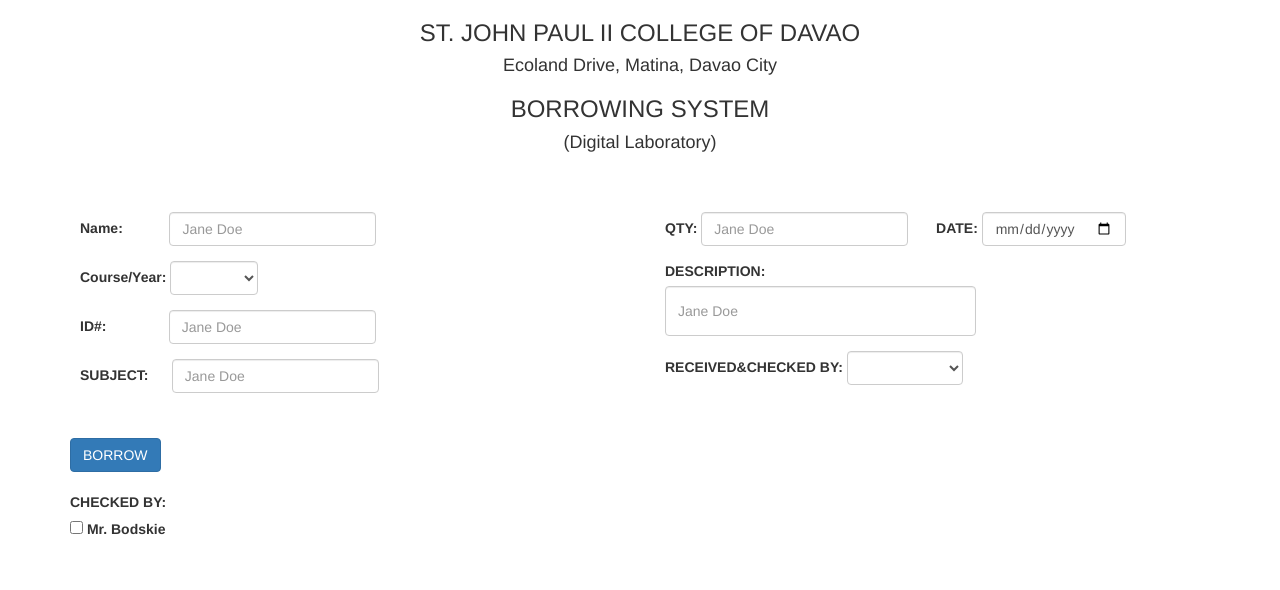
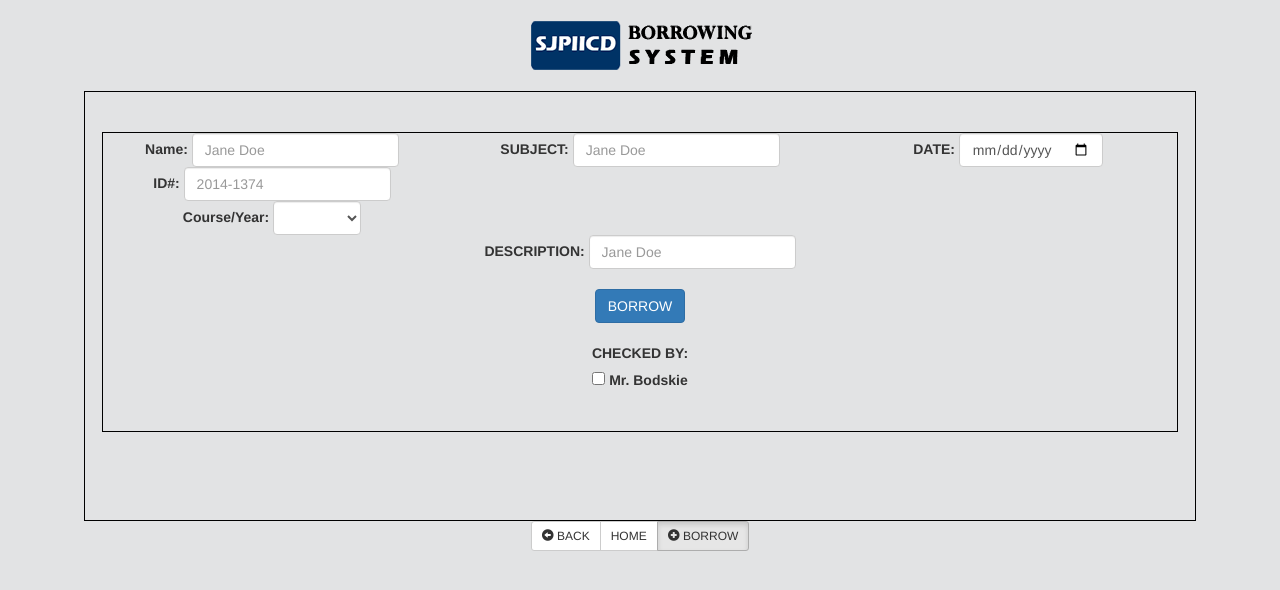
Before and after one commit to khuzan/Software-Engineering, a PHP site: page /admin/page.php in a window 1280 px wide. Shown: the top 590 px of the page. Run offline with PHP 8.4, Linux system fonts and the light colour scheme.

Commit message:
update file

```diff
--- a/admin/page.php
+++ b/admin/page.php
@@ -14,101 +14,130 @@
   <script src="../bootstrap-3.3.7-dist/js/bootstrap.min.js"></script>
 
 
+  <link rel="stylesheet" href="../css/animate.css">
+  <script src="../js/wow.min.js"></script>
+
+	<title>Borrowing System</title>
+</head>
+<body>
+
+<div class="container">
+<div class="row-fluid">
+		<div align="center">
+    <br>
+    <img src="../images/logo.png">
+    </div>
+<br>
 
 
+	<div class="row">
+<div align="center">
+	<div class="row" id="first-div">
+			<div class="row" id="second-div">
 
-	<title>ST. JOHN PAUL II COLLEGE OF DAVAO</title>
-</head>
-<body>
-	<div class="container">
-		<h3 align="center">ST. JOHN PAUL II COLLEGE OF DAVAO</h3>
-		<h4 align="center">  Ecoland Drive, Matina, Davao City</h4>
-		<h3 align="center">BORROWING SYSTEM</h3>
-		<h4 align="center">  (Digital Laboratory)</h4>
-    <br><br>
-<form class="form-inline" method="POST"	action="../functions/pageprocess.php">
+<form class="form-inline" method="POST"	action="../functions/borrowprocess.php">
 
 <div class="row">
-  <div class="col-sm-6">
+<div class="col-sm-4">
 		<div class="form-group">
 	<label for="exampleInputName1">Name:</label>
-    &nbsp&nbsp&nbsp&nbsp&nbsp&nbsp&nbsp&nbsp&nbsp&nbsp
 	<input type="text" class="form-control" id="exampleInputName1" placeholder="Jane Doe" name="name" required>
-    </div><br>
+		</div>
+	<div class="form-group" >
+			<label for="exampleInputName3">ID#:</label>
+			<input type="number" class="form-control" id="exampleInputName3" placeholder="2014-1374" name="id" required><br>
+	</div>
+<br>
 <div class="form-group">
 	<label for="exampleInputName2">Course/Year:</label>
 	<select class="form-control" name="course" id="exampleInputName2" required>
 		<option selected ></option>
-  		<option value="1">BSICT</option>
- 		<option value="2">ENGR</option>
+		<option value="BSIT">BSICT</option>
+	<option value="ENGR">ENGR</option>
  </select>
-</div><br>
-  <div class="form-group" >
-      <label for="exampleInputName3">ID#:</label>
-      &nbsp&nbsp&nbsp&nbsp&nbsp&nbsp&nbsp&nbsp&nbsp&nbsp&nbsp&nbsp&nbsp&nbsp
-      <input type="number" class="form-control" id="exampleInputName3" placeholder="Jane Doe" name="id" required><br>
-  </div>
-  <div class="form-group">
-      <label for="exampleInputName4">SUBJECT:</label>
-      &nbsp&nbsp&nbsp&nbsp
-      <input type="text" class="form-control" id="exampleInputName4" placeholder="Jane Doe" name="subj" required>
-  </div>
-</div>
-
-<div class="col-sm-6">
-  <div class="form-group">
-      <label for="exampleInputName6">QTY:</label>
-      <input type="number" class="form-control" id="exampleInputName6" placeholder="Jane Doe" name="qty" required>&nbsp
-  </div>
-  <div class="form-group" >
-      <label for="exampleInputName7">DATE:</label>
-      <input type="date" class="form-control" id="exampleInputName7" placeholder="Jane Doe" name="det" required><br>
-  </div>
-  <div class="form-group" >
-      <label for="exampleInputName5">DESCRIPTION:</label>
-      <input type="text" class="form-control" id="exampleInputName5" placeholder="Jane Doe" name="desc" required><br>
-  </div>
-  <div class="form-group">
-      <label for="exampleInputName8">RECEIVED&CHECKED BY:</label>
-      <select class="form-control" name="rec" id="exampleInputName8" required>
-      <option selected ></option>
-      <option value="1">Mr.Bodskie</option>
-  </select>
-  </div>
 </div>
 
 </div>
 
 
+<div class="col-sm-4">
+
+<div class="form-group">
+		<label for="exampleInputName4">SUBJECT:</label>
+
+		<input type="text" class="form-control" id="exampleInputName4" placeholder="Jane Doe" name="subj" required>
+</div>
+</div>
+
+<div class="col-sm-4">
+<div class="form-group" >
+		<label for="exampleInputName7">DATE:</label>
+		<input type="date" class="form-control" id="exampleInputName7" placeholder="Jane Doe" name="det" required><br>
+</div>
+</div>
+</div>
+
+<div class="form-group" >
+		<label for="exampleInputName5">DESCRIPTION:</label>
+		<input type="text" class="form-control" id="exampleInputName5" placeholder="Jane Doe" name="descr" required><br>
+</div>
+
 <br><br>
 
-<button type="submit" name="save" class="btn btn-primary">BORROW</button>
+<button type="submit" name="borrow" class="btn btn-primary">BORROW</button>
 <br><br>
 
 <label for="check">CHECKED BY:</label><br>
 <label class="custom-control custom-checkbox" id="check">
-  <input type="checkbox" class="custom-control-input" value="Mr.bodskie" name="check" required>
+<input type="checkbox" class="custom-control-input" value="Mr.bodskie" name="checked" required>
 <span class="custom-control-indicator"></span>
 <span class="custom-control-description">Mr. Bodskie</span>
 </label>
+
+</form>
+			</div>
+	</div>
+
+	<div class="btn-group btn-group-sm" role="group" aria-label="Default button group">
+			<button onclick="goBack()" class="btn btn-default" ><i class="glyphicon glyphicon-circle-arrow-left"></i> BACK</button>
+			<a  class="btn btn-default" href="borrower.php"	> HOME</a>
+			<a  class="btn btn-default	active"	href="page.php" href="page.php"	><i class="glyphicon glyphicon-plus-sign"></i> BORROW</a>
+	 </div>
+
+</div>
+
+
+	</div>
+</div>
+	</div>
+</body>
+</html>
+<style type="text/css">
+  body{
+    background-color: #e2e3e4;
+  }
+
+	#first-div{
+		border: solid 1px black;
+		height: 430px;
+		width: 95%;
+	}
+	#second-div{
+		margin-top: 40px;
+		border: solid 1px black;
+		height: 300px;
+		width: 97%;
+	}
 
 
 
 
 
-	</form>
-	</div>
-</body>
-</html>
-<style type="text/css">
-  .form-group{
-    margin: 5px;
-    padding: 5px;
+</style>
 
+<!-- JS -->
+<script>
+function goBack() {
+    window.history.back();
 }
-  #exampleInputName5{
-    width: 100%;
-    height: 50px;
-
-  }
-</style>
+</script>
--- a/functions/function.php
+++ b/functions/function.php
@@ -3,6 +3,8 @@
 		$db = new PDO("mysql:host=localhost;dbname=borrowing_system","root","");
 		return $db;
 	}
+
+
 	 function finduser($user, $password){
   		$db = connect();
 		$query = $db->prepare("Select * from login WHERE username = ? AND password = ?");
@@ -19,6 +21,13 @@
 	}
   	}
 
+  	function getinfo(){
+  	$db = connect();
+	$sth = $db->prepare("Select * From slip order by id");
+	$sth->execute();
+	$results = $sth->fetchAll(PDO::FETCH_OBJ);
+	return $results;
+  	}
 
 
 
--- a/index.php
+++ b/index.php
@@ -1,8 +1,9 @@
 <!DOCTYPE html>
 <html>
+
 <head>
 	<title>Software Engneering</title>
-	<meta charset="utf-8">
+  <meta charset="utf-8">
   <meta name="viewport" content="width=device-width, initial-scale=1">
 
   <link rel="stylesheet" href="bootstrap-3.3.7-dist/css/bootstrap.min.css">
@@ -43,7 +44,7 @@
   <div class="card card-block">
   <hr style="width:90%; margin:5 auto;">
 
-   <p class="col-md-12" align="left" style="width:99%;"><strong style="font-size:18px;">Borrowing System</strong> is program to be used in the Digital Laboratory in order to monitor and manipulate equipment. The said system can only be used by the admin-the assigned instructor for the Digital Lab.
+   <p class="col-md-12" align="left" style="width:99%; color: #333333; font-size:18px;"><strong style="font-size:20px;">Borrowing System</strong> is program to be used in the Digital Laboratory in order to monitor and manipulate equipment. The said system can only be used by the admin-the assigned instructor for the Digital Lab.
   </p>
   </div>
 </div>
```
Also changed, not shown: admin/borrower.php (+126 -32 lines), functions/borrowprocess.php (added, +43 -0 lines), functions/pageprocess.php (deleted, +0 -14 lines), login.php (+55 -33 lines), images/logo.png (added), images/notepad.png (added), images/pencil.png (added), 1 other file. Lines whose indentation alone changed are shown as unchanged.
